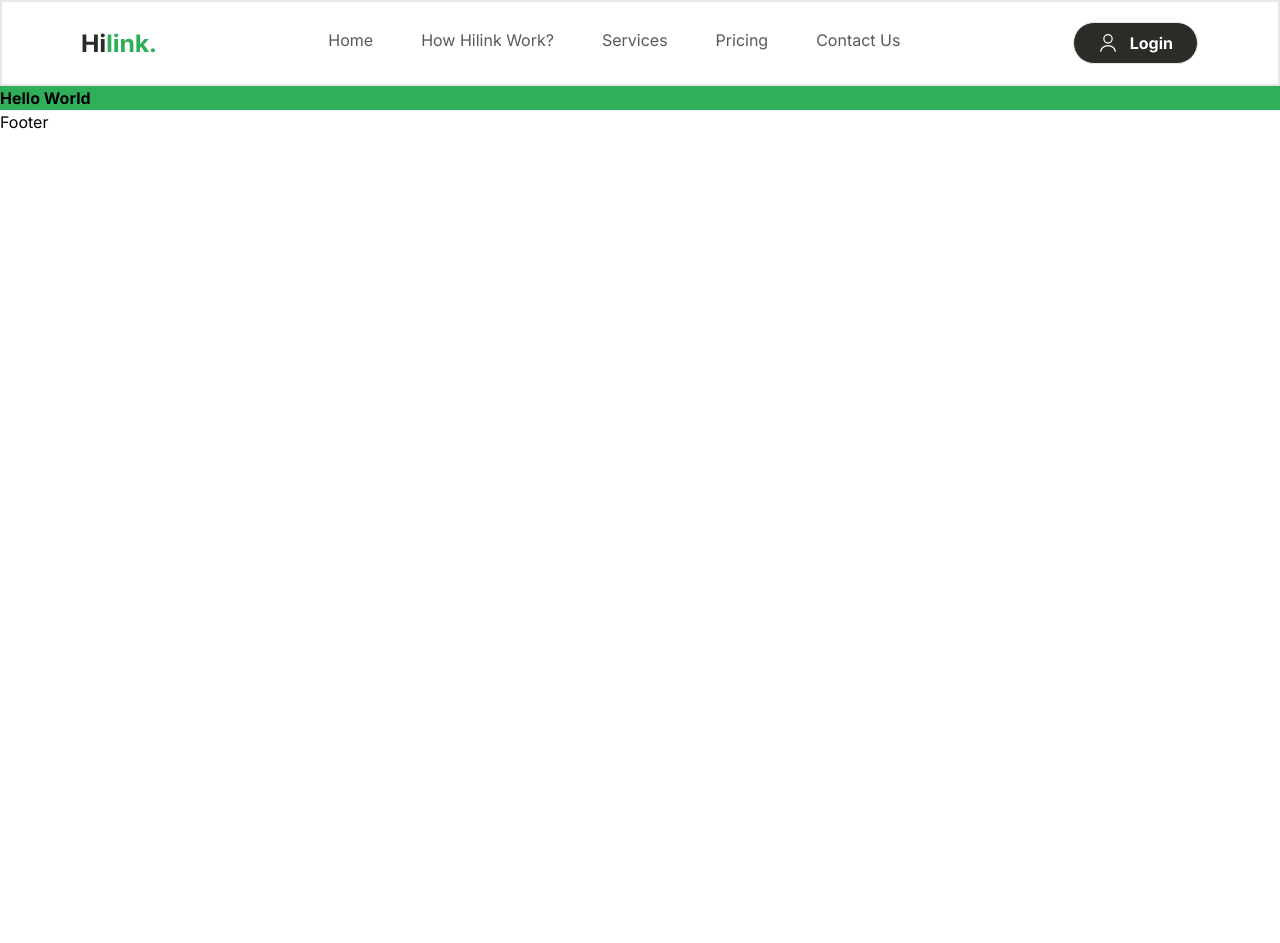
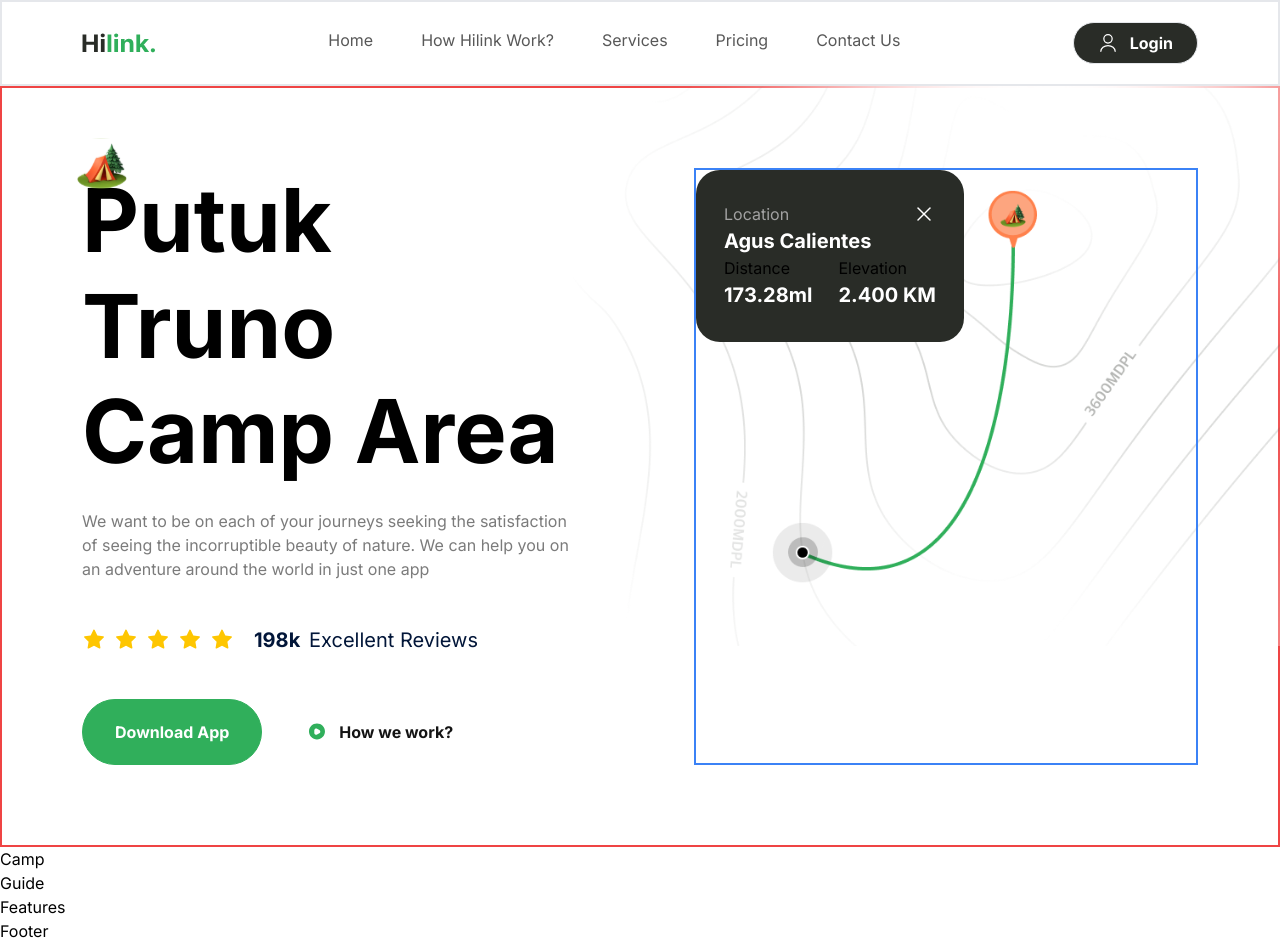
Before and after one commit to jitendrasuthar1998/travel-app-nextjs, a Next.js app: page / in a window 1280 px wide. Before the commit the page ends 800 px from the top, so only its background shows below. Built offline with nearby package versions, Linux system fonts and the light colour scheme.

Commit message:
completed Home section

```diff
--- a/app/page.tsx
+++ b/app/page.tsx
@@ -1,7 +1,15 @@
-import Image from "next/image";
+import Camp from '@/components/Camp';
+import Features from '@/components/Features';
+import Guide from '@/components/Guide';
+import Hero from '@/components/Hero';
 
 export default function Home() {
   return (
-    <h1 className='font-bold bg-green-50'>Hello World</h1>
+    <>
+    <Hero/>
+    <Camp/>
+    <Guide/>
+    <Features/>
+    </>
   );
 }
--- a/components/Button.tsx
+++ b/components/Button.tsx
@@ -5,7 +5,7 @@
   type: 'button' | 'submit';
   title: string;
   icon?: string;
-  variant: 'btn_dark_green';
+  variant: string;
 };
 
 const Button = ({ type, title, icon, variant }: ButtonProps) => {
--- /dev/null
+++ b/components/Camp.tsx
@@ -0,0 +1,9 @@
+import React from 'react'
+
+const Camp = () => {
+  return (
+    <div>Camp</div>
+  )
+}
+
+export default Camp
--- /dev/null
+++ b/components/Features.tsx
@@ -0,0 +1,9 @@
+import React from 'react'
+
+const Features = () => {
+  return (
+    <div>Features</div>
+  )
+}
+
+export default Features
--- /dev/null
+++ b/components/GetApp.tsx
@@ -0,0 +1,9 @@
+import React from 'react'
+
+const GetApp = () => {
+  return (
+    <div>GetApp</div>
+  )
+}
+
+export default GetApp
--- /dev/null
+++ b/components/Guide.tsx
@@ -0,0 +1,9 @@
+import React from 'react'
+
+const Guide = () => {
+  return (
+    <div>Guide</div>
+  )
+}
+
+export default Guide
--- /dev/null
+++ b/components/Hero.tsx
@@ -0,0 +1,83 @@
+import Image from 'next/image';
+import React from 'react';
+import Button from './Button';
+
+const Hero = () => {
+  return (
+    <section className='max-container padding-container border-2 border-red-500 flex flex-col gap-20 py-10 pb-32 lg:py-20 md:gap-28 xl:flex-row'>
+      <div className='hero-map' />
+      <div className='relative z-20 flex flex-1 flex-col xl:w-1/2'>
+        <Image
+          src={'/camp.svg'}
+          alt='camp'
+          width={50}
+          height={50}
+          className='absolute left-[-5px] top-[-30px] w-10 lg:w-[50px]'
+        />
+        <h1 className='bold-52 lg:bold-88'>Putuk Truno Camp Area</h1>
+        <p className='regular-16 mt-6 text-gray-30 xl:max-w-[520px]'>
+          We want to be on each of your journeys seeking the satisfaction of
+          seeing the incorruptible beauty of nature. We can help you on an
+          adventure around the world in just one app
+        </p>
+        <div className='my-11 flex flex-wrap gap-5'>
+          <div className='flex items-center gap-2'>
+            {Array(5)
+              .fill(1)
+              .map((_, index) => (
+                <Image
+                  src='/star.svg'
+                  key={index}
+                  alt='star'
+                  width={24}
+                  height={24}
+                />
+              ))}
+          </div>
+
+          <p className='bold-16 lg:bold-20 text-blue-70'>
+            198k{' '}
+            <span className='regular-16 lg:regular-20 ml-1'>
+              Excellent Reviews
+            </span>
+          </p>
+        </div>
+
+        <div className='flex flex-col  w-full gap-3 sm:flex-row'>
+          <Button type='button' title='Download App' variant='btn_green' />
+
+          <Button
+            type='button'
+            title='How we work?'
+            variant='btn_white_text'
+            icon='/play.svg'
+          />
+        </div>
+      </div>
+      <div className='relative flex flex-1 items-start border-2 border-blue-500'>
+        <div className='relative z-20 w-[268px] flex-col gap-8 rounded-3xl bg-green-90 px-7 py-8'>
+          <div className='flex flex-col'>
+            <div className='flexBetween'>
+              <p className='regular-16 text-gray-20'>Location</p>
+              <Image src='/close.svg' alt='close' width={24} height={24} />
+            </div>
+            <p className='bold-20 text-white'>Agus Calientes</p>
+            <div className='flexBetween'>
+              <div className='flex flex-col'>
+                <p className='regular-16 block'>Distance</p>
+                <p className='bold-20 text-white'>173.28ml</p>
+              </div>
+
+              <div className='flex flex-col'>
+                <p className='regular-16 block'>Elevation</p>
+                <p className='bold-20 text-white'>2.400 KM</p>
+              </div>
+            </div>
+          </div>
+        </div>
+      </div>
+    </section>
+  );
+};
+
+export default Hero;
```
